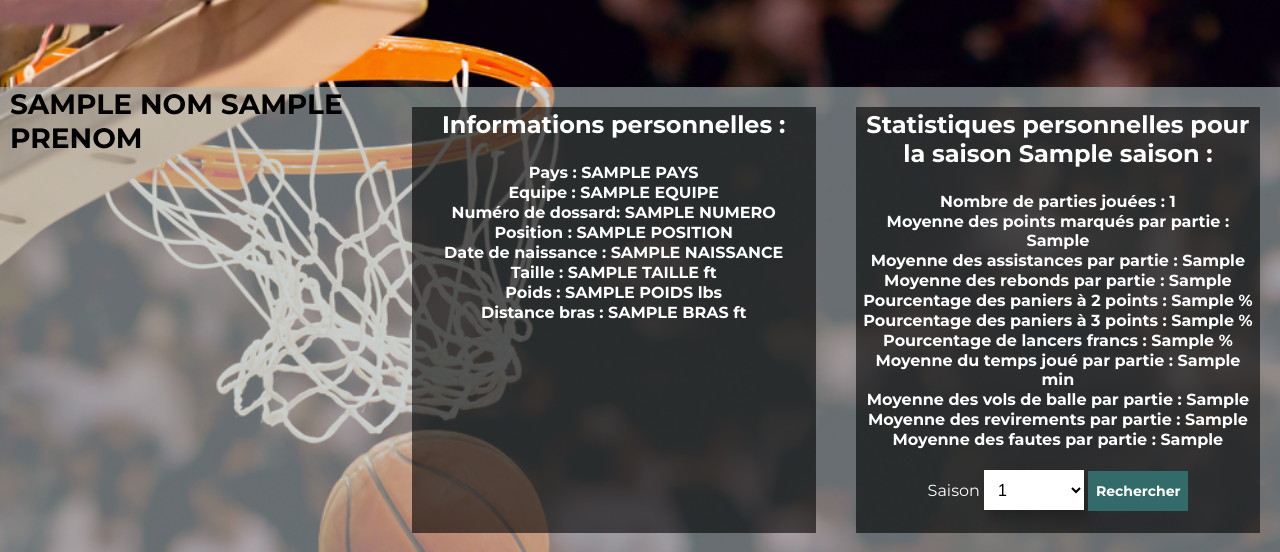
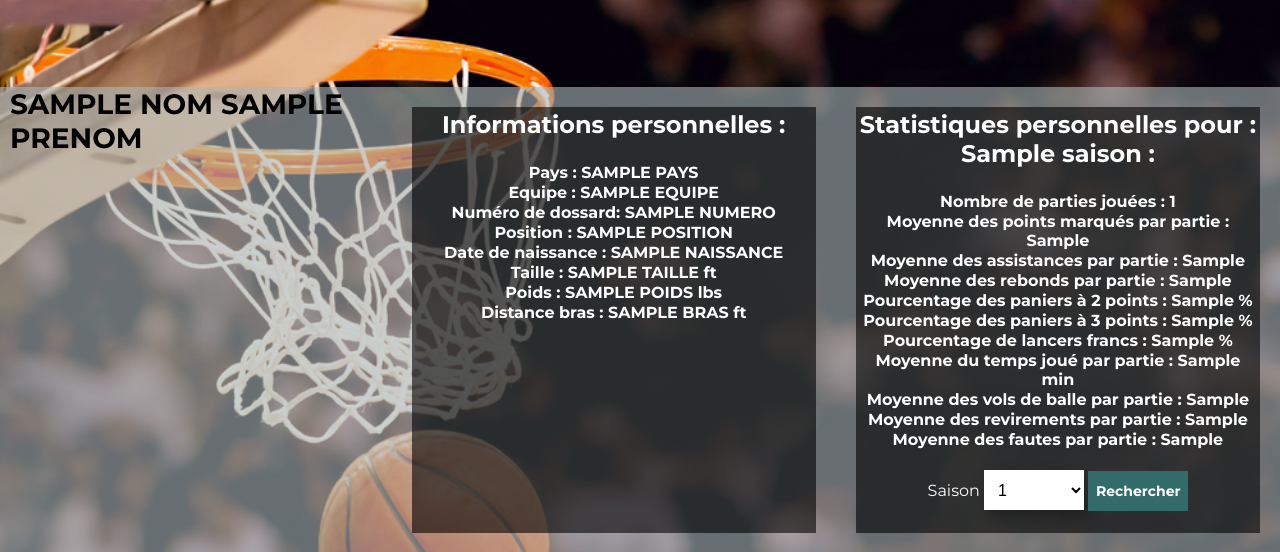
Before and after one commit to chloepelletier/projet_bdd, a Flask app: template templates/joueur.html in a window 1280 px wide. Shown: the part 63-615 px from the top of the page. Run offline with Flask 2, Linux system fonts and the light colour scheme; the template is opened without the code that fills it: most values are stand-ins (such as "Sample title", 1, 10 or a date in 2020).

Commit message:
Auto stash before merge of "master" and "origin/master"
remet mes changements

```diff
--- a/templates/joueur.html
+++ b/templates/joueur.html
@@ -37,7 +37,7 @@
      </div>
      <!-- bloc concernant les statistiques de ce joueur -->
      <div class="stats">
-      <h2>Statistiques personnelles pour la saison {{saison}} : </h2>
+      <h2>Statistiques personnelles pour : {{saison}} : </h2>
       <p> Nombre de parties jouées : {{nb_partie}} </p>
       <p> Moyenne des points marqués par partie : {{moy_point}} </p>
       <p> Moyenne des assistances par partie : {{moy_assiste}}</p>
--- a/templates/partie.html
+++ b/templates/partie.html
@@ -25,7 +25,7 @@
       <div class="general">
        <h2> Informations générales : </h2>
        <p> Saison: <span class="info">{{info[0]}} </span></p>
-       <p> Type :<span class="info"></span> </p>
+       <p> Type :<span class="info">{{type_partie}}</span> </p>
        <p> Date :<span class="info"> {{info[3]}} </span></p>
        <p> Ville : <span class="info">{{info[2]}}</span></p>
      </div>
```
